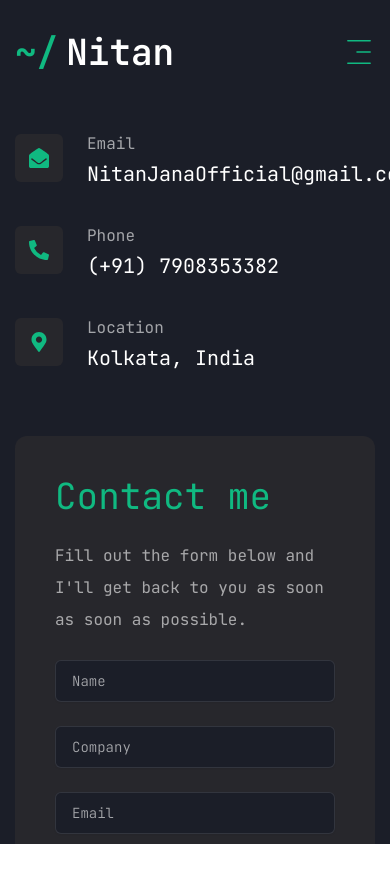
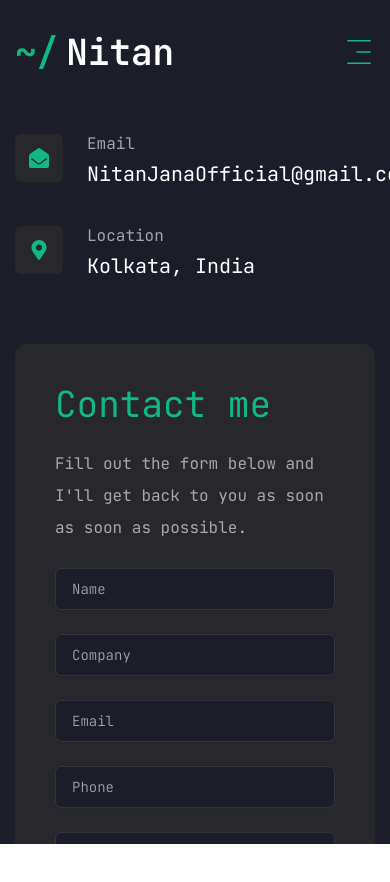
Before and after one commit to NitanJana/nitan-portfolio, a Next.js app: page /contact in a window 390 px wide. Shown: the top 882 px of the page. Built offline with nearby package versions, Linux system fonts and the light colour scheme.

Commit message:
fix: remove phone number

```diff
--- a/src/app/contact/page.tsx
+++ b/src/app/contact/page.tsx
@@ -11,11 +11,6 @@ const info = [
     icon: <FaEnvelopeOpen />,
     title: 'Email',
     content: 'NitanJanaOfficial@gmail.com',
-  },
-  {
-    icon: <FaPhoneAlt />,
-    title: 'Phone',
-    content: '(+91) 7908353382',
   },
   {
     icon: <FaMapMarkerAlt />,
--- a/src/app/resume/page.tsx
+++ b/src/app/resume/page.tsx
@@ -131,21 +131,12 @@ const about = {
     },
 
     {
-      label: 'Phone',
-      value: '(+91) 7908353382',
-    },
-
-    {
       label: 'Freelance',
       value: 'Available',
     },
     {
       label: 'Languages',
       value: 'English, Hindi',
-    },
-    {
-      label: 'Nationality',
-      value: 'Indian',
     },
     {
       label: 'Location',
```
